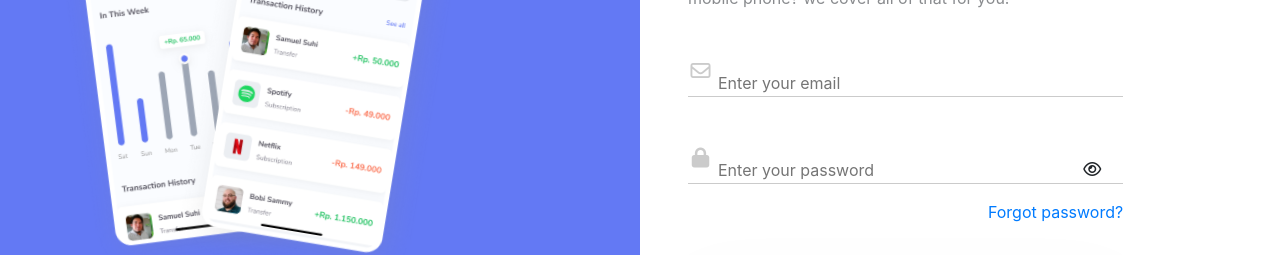
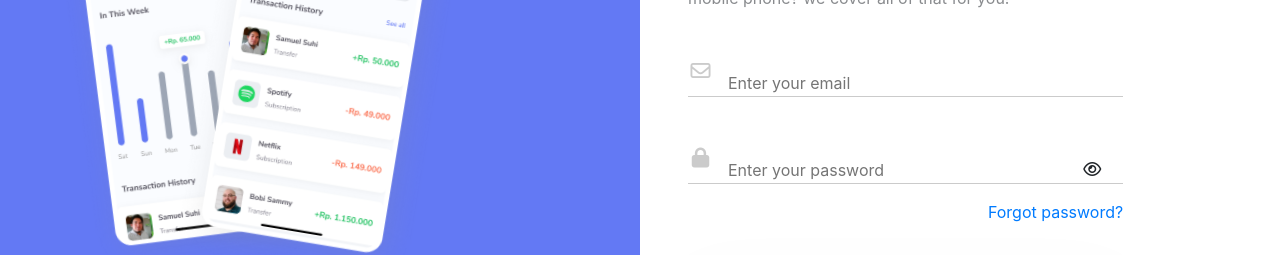
Before and after one commit to alanard/frontend-zwallet, a Vue app: page /login in a window 1280 px wide. Shown: the part 232-487 px from the top of the page. Built offline with nearby package versions, Linux system fonts and the light colour scheme.

Commit message:
integrasi backend, handle router

```diff
--- a/src/views/main/auth/login.vue
+++ b/src/views/main/auth/login.vue
@@ -18,12 +18,12 @@
                     <form>
                         <div class="form-group">
                             <i class="satu far fa-envelope fa-lg fa-fw"></i>
-                            <input type="email" placeholder="Enter your email">
+                            <input type="email" placeholder="Enter your email" v-model="email">
                         </div>
                         <div class="form-group">
                             <div class="input-group">
                                 <i class="satu fa fa-lock fa-lg fa-fw" aria-hidden="true"></i>
-                                <input :type="type" placeholder="Enter your password">
+                                <input :type="type" placeholder="Enter your password" v-model="password">
                                 <div class="input-group-append" style="margin-left:-40px">
                                     <div @click="show">
                                         <i v-show="display" class="fa fa-eye"></i>
@@ -33,7 +33,7 @@
                             </div>
                             <p class="text-right my-3" style="width:80%"><router-link to="/forgot">Forgot password?</router-link></p>
                         </div>
-                        <button type="submit" class="btn">Login</button>
+                        <button type="submit" class="btn" @click.prevent="submit">Login</button>
                     </form>
                     <div style="width: 80%"><p class="text-center my-4">Don't have an account?<router-link to="/register"><strong>Sign Up</strong></router-link></p></div>
             </div>
@@ -41,6 +41,7 @@
 </template>
 
 <script>
+import { mapActions } from 'vuex'
 import leftSide from './side'
 export default {
   components: {
@@ -50,10 +51,20 @@
     return {
       type: 'password',
       active: false,
-      display: true
+      display: true,
+      email: '',
+      password: ''
     }
   },
   methods: {
+    ...mapActions(['login']),
+    submit() {
+      const data = {
+        email: this.email,
+        password: this.password
+      }
+      this.login(data)
+    },
     show() {
       this.type = this.type === 'password' ? 'text' : 'password'
       this.active = !this.active
@@ -100,7 +111,7 @@
 }
 input {
     width: 80%;
-    padding-left: 30px;
+    padding-left: 40px;
 }
 i.satu {
     position: absolute;
```
